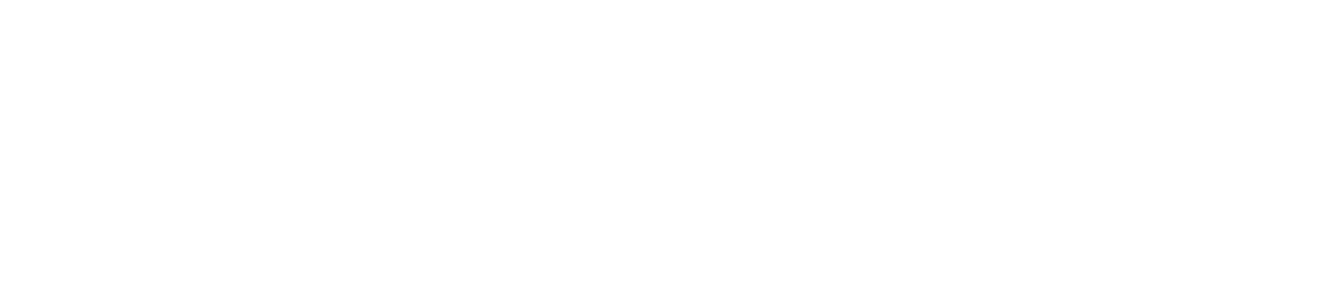
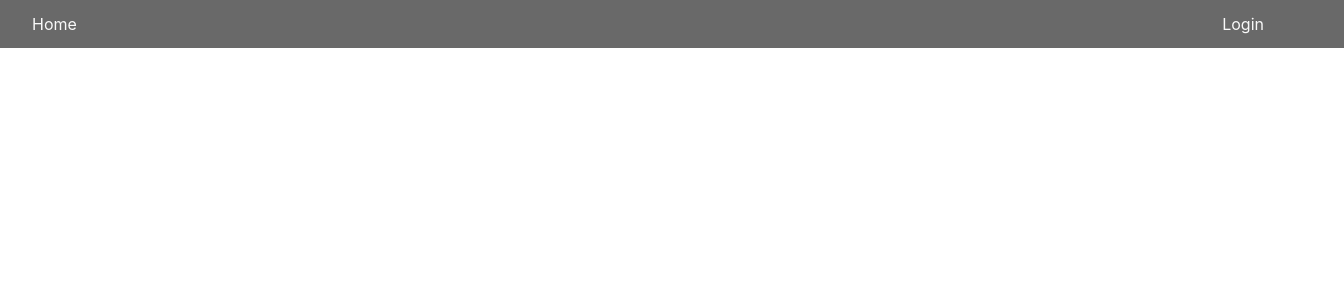
Before and after one commit to zari-nabi/auth-sample-ts, a React (Create React App) app: page / in a window 1280 px wide. Shown: the top 300 px of the page, 1344 px wide, since content can reach past the window. Built offline with nearby package versions, Linux system fonts and the light colour scheme.

Commit message:
complete Navebar

```diff
--- a/src/App.tsx
+++ b/src/App.tsx
@@ -1,11 +1,13 @@
 import React from 'react';
 import './App.scss';
+import Navbar from './components/Navbar/Navbar';
 import AllRoutes from './routes/AllRouts';
 
 function App() {
   return (
     <>
-      <AllRoutes/>
+      <Navbar />
+      <AllRoutes />
     </>
   );
 }
--- a/src/components/Navbar/Navbar.style.scss
+++ b/src/components/Navbar/Navbar.style.scss
@@ -0,0 +1,33 @@
+@use "../../theme" as *;
+
+.navbar {
+    display: flex;
+    justify-content: space-between;
+    align-items: center;
+    width: 100%;
+    height: 3rem;
+    background-color: $dark-color;
+    text-decoration: none;
+    padding:0 2rem;
+
+    &__left {
+        display: flex;
+        justify-content: flex-start;
+        gap: 1rem;
+    }
+
+    &__right {
+        display: flex;
+        justify-content: flex-end;
+        margin-right: 3rem;
+    }
+}
+
+
+.link {
+    text-decoration: none;
+    color: $light-color;
+    &:hover{
+        transform: scale(1.1);
+    }
+}
--- a/src/components/Navbar/Navbar.tsx
+++ b/src/components/Navbar/Navbar.tsx
@@ -1,5 +1,32 @@
-const Navbar = ()=>{
-    return <></>
+
+import { useContext } from "react";
+import { Link } from "react-router-dom";
+import { AuthContext } from "../../Context/authContext";
+import "./Navbar.style.scss";
+
+const Navbar = () => {
+    const { isAuthenticated,handleLogout } = useContext(AuthContext);
+    return (
+        <div className="navbar">
+            <div className="navbar__left">
+                <Link to="/" className="link">Home</Link>
+                {isAuthenticated ?
+                    <>
+                        <Link to="/users" className="link">Dashboard</Link>
+                        <Link to="/users" className="link">Users</Link>
+                    </>
+                    : null
+                }
+            </div>
+            <div className="navbar__right">
+                {isAuthenticated ?
+                    <a onClick={handleLogout} className="link">Logout</a>
+                    :
+                    <Link to="/login" className="link">Login</Link>
+                }
+            </div>
+        </div>
+    )
 };
 
 export default Navbar;
```
